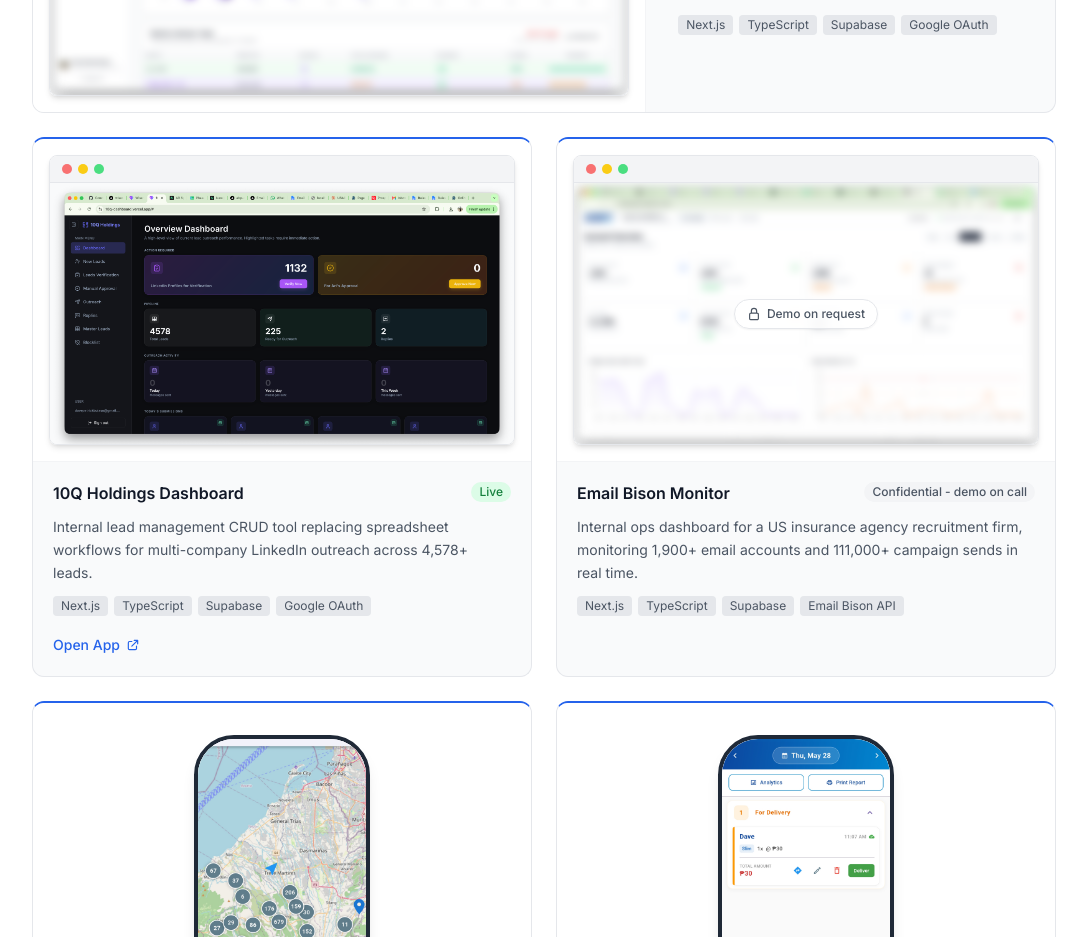
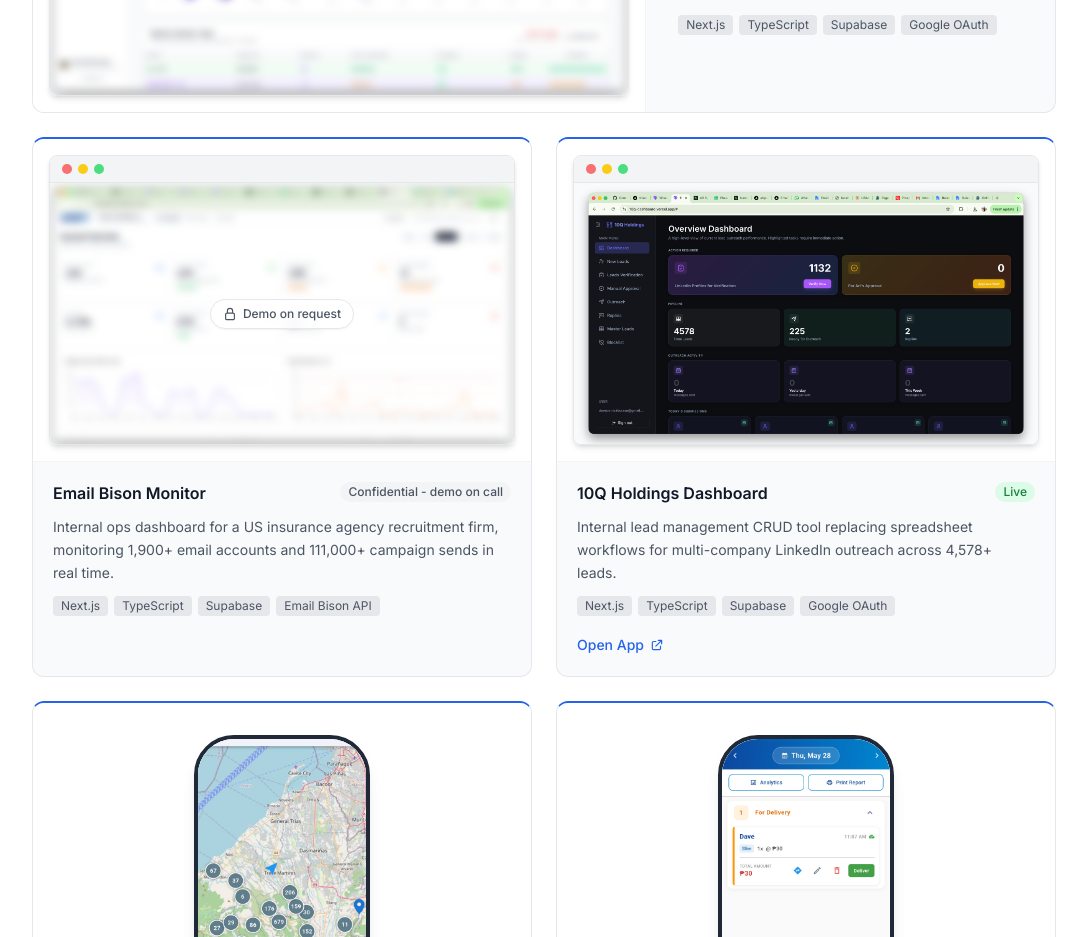
Before and after one commit to patrickpatrick27/portfolio, a Next.js app: page / in a window 1280 px wide. Shown: the part 1200-2137 px from the top of the page, without its empty margins (96-1183 px from the left). Built offline with nearby package versions, Linux system fonts and the light colour scheme.

Commit message:
fix: swap Email Bison and 10Q Holdings order

```diff
--- a/components/Projects.tsx
+++ b/components/Projects.tsx
@@ -25,6 +25,15 @@
     mockup: "browser",
   },
   {
+    name: "Email Bison Monitor",
+    description:
+      "Internal ops dashboard for a US insurance agency recruitment firm, monitoring 1,900+ email accounts and 111,000+ campaign sends in real time.",
+    stack: ["Next.js", "TypeScript", "Supabase", "Email Bison API"],
+    status: "confidential",
+    image: "/projects/image5.png",
+    mockup: "browser",
+  },
+  {
     name: "10Q Holdings Dashboard",
     description:
       "Internal lead management CRUD tool replacing spreadsheet workflows for multi-company LinkedIn outreach across 4,578+ leads.",
@@ -33,15 +42,6 @@
     image: "/projects/image3.png",
     mockup: "browser",
     link: "https://10q-dashboard.vercel.app/login",
-  },
-  {
-    name: "Email Bison Monitor",
-    description:
-      "Internal ops dashboard for a US insurance agency recruitment firm, monitoring 1,900+ email accounts and 111,000+ campaign sends in real time.",
-    stack: ["Next.js", "TypeScript", "Supabase", "Email Bison API"],
-    status: "confidential",
-    image: "/projects/image5.png",
-    mockup: "browser",
   },
   {
     name: "NAP Finder",
```
